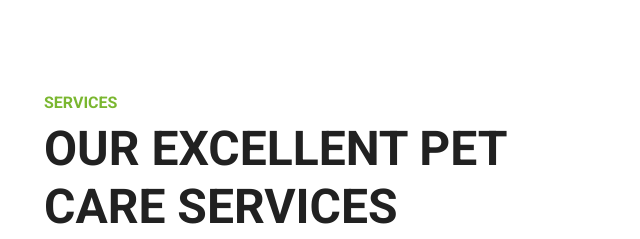
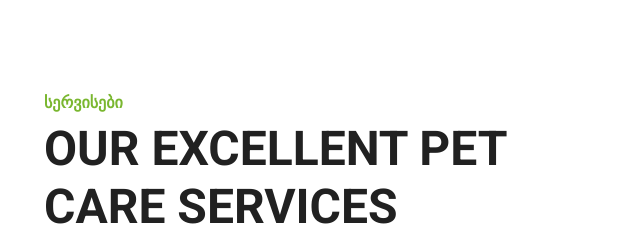
Before and after one commit to MARRIAMI1/m-pets, a plain HTML site: page index.html in a window 1280 px wide. Shown: the part 1367-1606 px from the top of the page, 91-731 px from the left. Drawn offline with nearby package versions, Linux system fonts and the light colour scheme; a script that the page names is missing; a web font is replaced by a local one.

Commit message:
1 file modified

```diff
--- a/index.html
+++ b/index.html
@@ -188,7 +188,7 @@
     <div class="container-fluid py-5">
         <div class="container">
             <div class="border-start border-5 border-primary ps-5 mb-5" style="max-width: 600px;">
-                <h6 class="text-primary text-uppercase">Services</h6>
+                <h6 class="text-primary text-uppercase">სერვისები</h6>
                 <h1 class="display-5 text-uppercase mb-0">Our Excellent Pet Care Services</h1>
             </div>
             <div class="row g-5">
```
